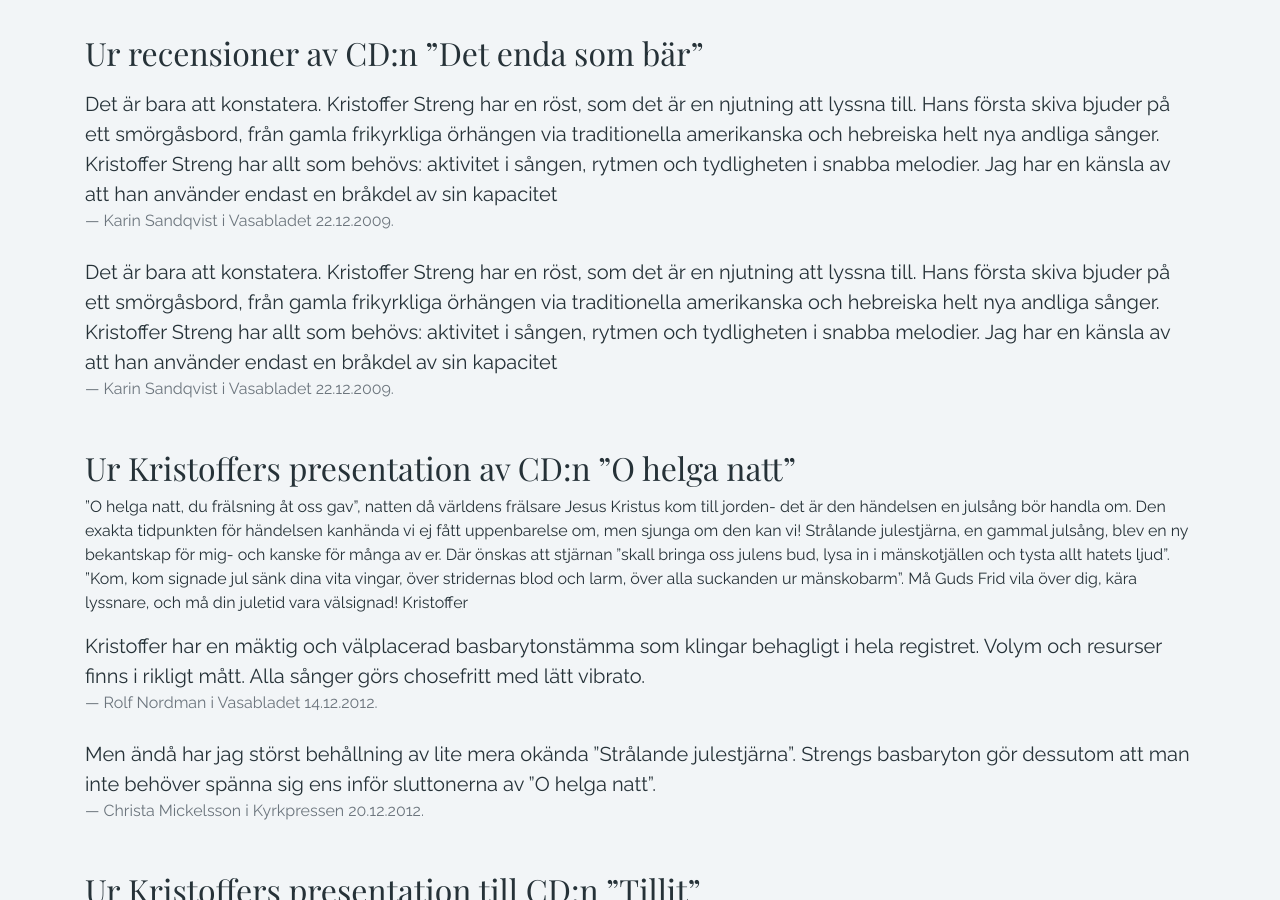
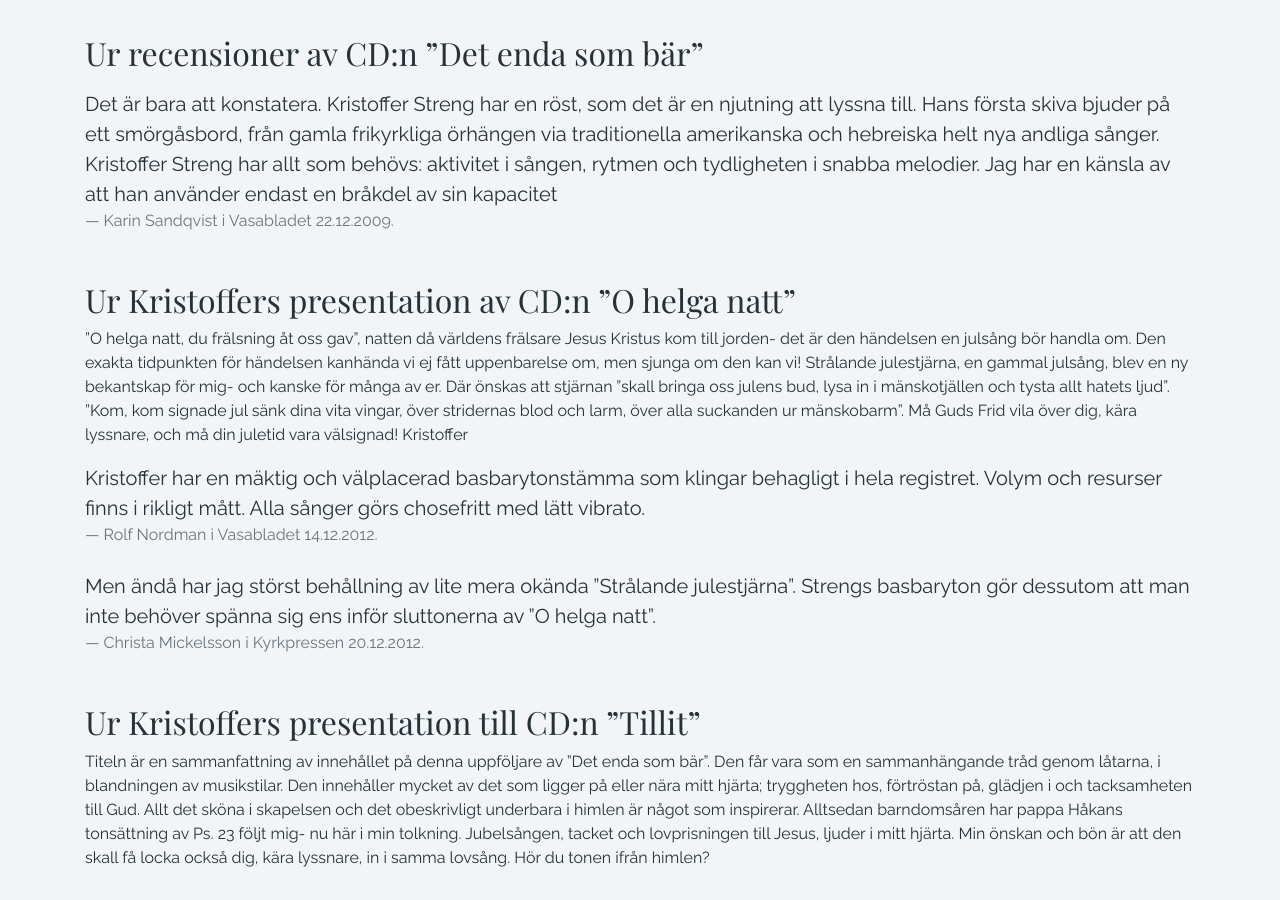
Before and after one commit to KarlHerler/kristofferstreng, a Jekyll site: the page built from about.html, in a window 1280 px wide and 900 px high, scrolled down 1590 px. Built offline with Jekyll 4.4.1, drawn with Linux system fonts in a browser that asks for light colours; some web fonts are replaced.

Commit message:
Had the same blockquote doubled, removed extra one

```diff
--- a/about.html
+++ b/about.html
@@ -60,13 +60,6 @@ class: about
   Det enda som bär, har en av de texter, som jag känner att har mycket substans. Jag hoppas att ni som lyssnar får en behaglig upplevelse…
 </p>
 <h3>Ur recensioner av CD:n ”Det enda som bär”</h3>
-<blockquote class="blockquote mb-4 mt-3">
-    <p class="mb-0">Det är bara att konstatera. Kristoffer Streng har en röst, som det är en njutning att lyssna till. Hans första skiva bjuder på
-      ett smörgåsbord, från gamla frikyrkliga örhängen via traditionella amerikanska och hebreiska helt nya andliga sånger. Kristoffer Streng har
-      allt som behövs: aktivitet i sången, rytmen och tydligheten i snabba melodier. Jag har en känsla av att han använder endast en bråkdel av
-      sin kapacitet</p>
-  <footer class="blockquote-footer">Karin Sandqvist i Vasabladet 22.12.2009.</footer>
-</blockquote>
 <blockquote class="blockquote mb-4 mt-3">
     <p class="mb-0">Det är bara att konstatera. Kristoffer Streng har en röst, som det är en njutning att lyssna till. Hans första skiva bjuder på
       ett smörgåsbord, från gamla frikyrkliga örhängen via traditionella amerikanska och hebreiska helt nya andliga sånger. Kristoffer Streng har
```
